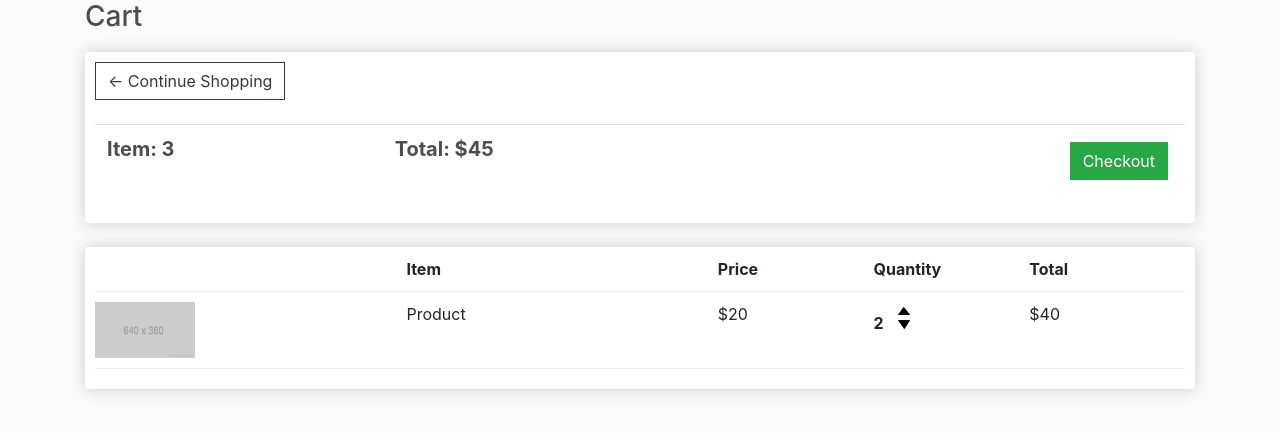
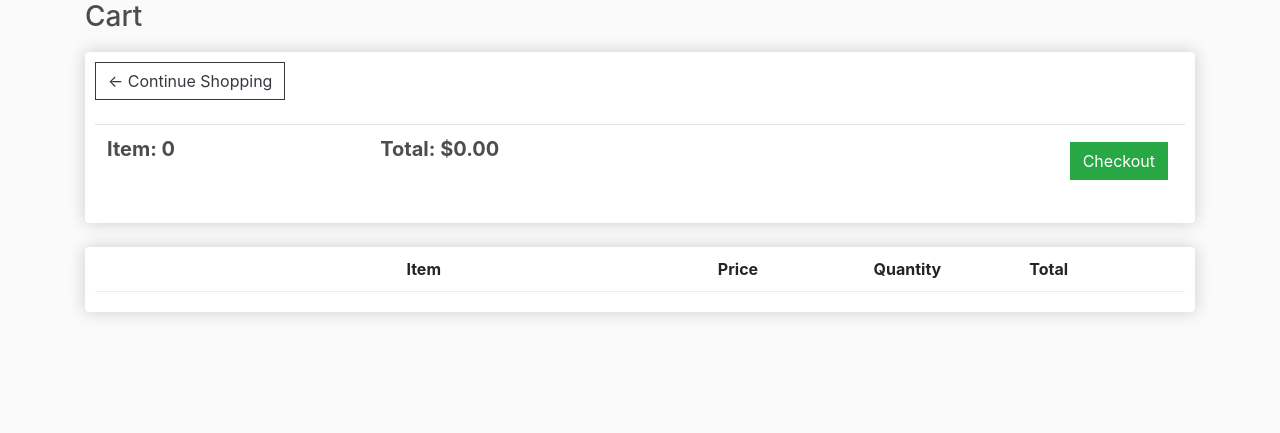
Before and after one commit to zzobaer09/ecommerce, a Django app: page /cart/ in a window 1280 px wide. Shown: the part 57-490 px from the top of the page. Run offline with Django 3.2, Linux system fonts and the light colour scheme; lists and menus that the app fills with data are empty; some libraries are stand-ins or nearby versions.

Commit message:
dynamic item view

```diff
--- a/store/templates/store/cart.html
+++ b/store/templates/store/cart.html
@@ -14,8 +14,8 @@
 
                 <table class="table">
                     <tr>
-                        <th><h5> <strong>Item: 3</strong> </h5></th>
-                        <th><h5><strong>Total: $45</strong></h5></th>
+                        <th><h5> <strong>Item: {{order.get_total_item}}</strong> </h5></th>
+                        <th><h5><strong>Total: ${{order.get_total_price|floatformat:2}}</strong></h5></th>
                         <th>
                             <a style="float: right; margin: 5px;" href="{% url 'checkout' %}" class="btn btn-success">Checkout</a>
                         </th>
@@ -34,20 +34,21 @@
                     <div style="flex: 1;"><strong>Quantity</strong></div>
                     <div style="flex: 1;"><strong>Total</strong></div>
                 </div>
-
+                {% for item in allOrder %}
                     <div class="cart-row">
-                    <div style="flex: 2;"><img class="row-image" src="{% static 'images/placeholder.png' %}" alt=""></div>
-                    <div style="flex: 2;">Product</div>
-                    <div style="flex: 1;">$20</div>
+                        <div style="flex: 2;"><img class="row-image" src="{{item.product.imageUrl}}" alt=""></div>
+                        <div style="flex: 2;">{{item.product.name}}</div>
+                        <div style="flex: 1;">${{item.product.price|floatformat:2}}</div>
                         <div style="flex: 1;">
-                        <p class="quantity">2</p>
+                            <p class="quantity">{{item.quantity}}</p>
                             <div class="quantity">
                                 <img class="chg-quantity" src="{% static 'images/arrow-up.png' %}" alt="">
                                 <img class="chg-quantity" src="{% static 'images/arrow-down.png' %}" alt="">
                             </div>
                         </div>
-                    <div style="flex: 1;">$40</div>
+                        <div style="flex: 1;">${{item.get_total|floatformat:2}}</div>
                     </div>
+                {% endfor %}
             </div>
 
 
--- a/store/views.py
+++ b/store/views.py
@@ -12,10 +12,31 @@ def store(request):
     return render(request , "store/store.html" , context)
 
 def cart(request):
-    context = {}
+    if request.user.is_authenticated:
+        customer = request.user.customer
+        order,create  = Order.objects.get_or_create(customer=customer , complete=False)
+        orderItem = order.orderitem_set.all()
+    else:
+        orderItem = []
+        order = {
+            "get_total_item":0,
+            "get_total_price":0
+        }
+    context = {"allOrder":orderItem, "order":order}
     return render(request , "store/cart.html" , context)
 
 
 def checkout(request):
-    context = {}
+    if request.user.is_authenticated:
+        customer = request.user.customer
+        order,create  = Order.objects.get_or_create(customer=customer , complete=False)
+        orderItem = order.orderitem_set.all()
+    else:
+        orderItem = []
+        order = {
+            "get_total_item":0,
+            "get_total_price":0
+        }
+
+    context = {"allOrder":orderItem, "order":order}
     return render(request , "store/checkout.html" , context)
```
Also changed, not shown: store/models.py (+17 -0 lines), store/templates/store/checkout.html (+10 -10 lines), db.sqlite3. Lines whose indentation alone changed are shown as unchanged.
